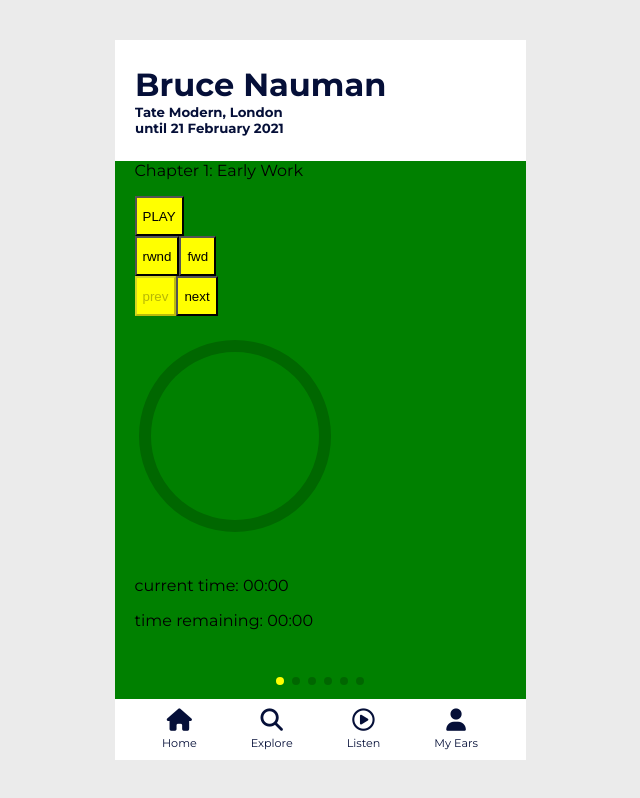
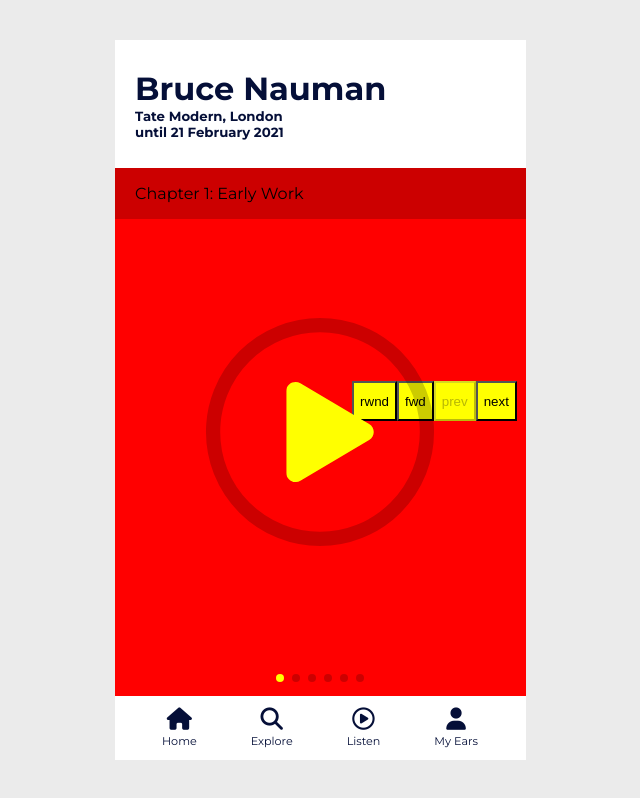
Before and after one commit to jonasvanbuel/all-ears-test-player, a React (Create React App) app: page / in a window 1280 px wide. Shown: the whole page, without its empty margins (320-960 px from the left). Built offline with nearby package versions, Linux system fonts and the light colour scheme.

Commit message:
progressCircle and Play and Pause initial setup - redo calculation degrees

```diff
--- a/src/components/Player/Player.jsx
+++ b/src/components/Player/Player.jsx
@@ -17,6 +17,7 @@ SwiperCore.use([Navigation, Pagination]);
 const Player = () => {
   const { chapters } = usePlayer();
 
+  // Breaking safari
   const handleSlideChange = (swiper) => {
     const prevAudio = utils.getAudioEl(swiper.previousIndex + 1)
     const curAudio = utils.getAudioEl(swiper.realIndex + 1)
--- /dev/null
+++ b/src/components/Player/styles/Chapter.scss
@@ -0,0 +1,49 @@
+@import './config.scss';
+
+.chapter {
+  background-color: green;
+
+  height: 100%;
+  width: 100%;
+  // padding: 32px 20px;
+}
+
+.chapter-details {
+  background-color: rgba(0,0,0,0.2);
+  position: absolute;
+  width: 100%;
+  z-index: 2;
+}
+
+.chapter-details > .chapter-title {
+  margin-top: 0px;
+}
+
+.controls {
+  background-color: red;
+
+  position: absolute;
+  height: 100%;
+  width: 100%;
+  z-index: 1;
+}
+
+.controls .play,
+.controls .pause {
+  color: yellow;
+  height: 100px;
+
+  position: absolute;
+  left: 50%;
+  top: 50%;
+  transform: translate(-50%, -50%);
+}
+
+.play {
+  margin-left: 10px;
+}
+
+.pBtn {
+  background-color: yellow;
+  height: 40px;
+}
--- a/src/components/Player/styles/Player.scss
+++ b/src/components/Player/styles/Player.scss
@@ -1,7 +1,4 @@
 @import './config.scss';
-
-
-
 
 #player {
   background-color: orange;
@@ -11,26 +8,7 @@
   max-height: 100%;
 
   display: flex;
-  // overflow: scroll;
 }
-
-.chapter {
-  background-color: green;
-
-  height: 100%;
-  width: 100%;
-  padding: 32px 20px;
-}
-
-.chapter-title {
-  margin-top: 0px;
-}
-
-.pBtn {
-  background-color: yellow;
-  height: 40px;
-}
-
 
 // SWIPER
 .swiper-container {
--- a/src/components/Player/styles/ProgressCircle.scss
+++ b/src/components/Player/styles/ProgressCircle.scss
@@ -1,19 +1,18 @@
 @import './config.scss';
 
-// Local variables?
-$progress-circle-width: 200px;
 $stroke-width: 6px;
-
 $color-total-time: rgba(1, 1, 1, 0.2);
 $color-time-elapsed: yellow;
 
+
+
 .progress-circle {
+  height: $progress-circle-height;
+
   position: relative;
-  width: $progress-circle-width;
-  height: $progress-circle-width;
-  transform: scaleX(-1);
-
-  margin: 20px 0;
+  left: 50%;
+  top: 50%;
+  transform: scaleX(-1) translate(50%, -50%);
 }
 
 .circle-container {
--- a/src/components/Player/styles/_config.scss
+++ b/src/components/Player/styles/_config.scss
@@ -7,6 +7,7 @@ $main-font-family: 'Montserrat', sans-serif;
 $banner-height: 16vh;
 $player-height: 76vh;
 $footer-height: 8vh;
+$progress-circle-height: 45%;
 
 // Paddings and margins
 
--- a/src/components/Player/subComponents/Chapter.js
+++ b/src/components/Player/subComponents/Chapter.js
@@ -7,6 +7,7 @@ import Rwnd from './Rwnd';
 import Fwd from './Fwd';
 import ProgressCircle from './ProgressCircle';
 
+import '../styles/Chapter.scss';
 
 const Chapter = ({ chapter }) => {
   const { chapterNumber, title, audioSrc } = chapter;
@@ -24,11 +25,14 @@ const Chapter = ({ chapter }) => {
 
   return (
     <div id={`ch-${chapterNumber}`} className="chapter">
-      <p className="chapter-title">{`Chapter ${chapterNumber}: ${title}`}</p>
+      <div className="chapter-details">
+        <div className="horizontal-container">
+          <p className="chapter-title">{`Chapter ${chapterNumber}: ${title}`}</p>
+        </div>
+      </div>
 
       <audio
         id={`ch-${chapterNumber}-audio`}
-        className='player'
         autoPlay={false}
         preload="auto"
       >
@@ -36,31 +40,27 @@ const Chapter = ({ chapter }) => {
         <source src={audioSrc[1]} type="audio/mpeg" />
       </audio>
 
-      {playing ?
-        <Pause playing={playing} onClick={handlePause} /> :
-        <Play playing={playing} onClick={handlePlay} />
-      }
-
-      <div>
+      <div className="controls">
+        <ProgressCircle
+          chapterNumber={chapterNumber}
+          curTime={curTime}
+          duration={duration}
+          setCurTimeAudio={setCurTimeAudio}
+        />
+        {playing ?
+          <Pause playing={playing} onClick={handlePause} /> :
+          <Play playing={playing} onClick={handlePlay} />
+        }
         <Rwnd onClick={handleRwnd} />
         <Fwd onClick={handleFwd} />
-      </div>
-
-      <div>
         <button className="prevBtn pBtn">prev</button>
         <button className="nextBtn pBtn">next</button>
       </div>
 
-      <ProgressCircle
-        chapterNumber={chapterNumber}
-        curTime={curTime}
-        duration={duration}
-        setCurTimeAudio={setCurTimeAudio}
-      />
-
-      <p>current time: {utils.formatTime(curTime)}</p>
-      <p>time remaining: {utils.formatTime(Math.floor(duration) - curTime)}</p>
-
+      <div className="timings">
+        <h3 className="current-time">{utils.formatTime(curTime)}</h3>
+        <h3 className="time-remaining">{utils.formatTime(Math.floor(duration) - curTime)}</h3>
+      </div>
     </div>
   );
 }
--- a/src/components/Player/subComponents/Pause.js
+++ b/src/components/Player/subComponents/Pause.js
@@ -1,13 +1,19 @@
 const Pause = (props) => {
-  const { playing, onClick } = props;
+  const { onClick } = props;
 
   return (
-    <button
-      className="pBtn pause"
+    <svg
+      className="pause"
+      xmlns="http://www.w3.org/2000/svg"
+      viewBox="0 0 448 512"
       onClick={onClick}
     >
-      PAUSE
-    </button>
+      <path
+        fill="currentColor"
+        d="M144 479H48c-26.5 0-48-21.5-48-48V79c0-26.5 21.5-48 48-48h96c26.5 0 48 21.5 48 48v352c0 26.5-21.5 48-48 48zm304-48V79c0-26.5-21.5-48-48-48h-96c-26.5 0-48 21.5-48 48v352c0 26.5 21.5 48 48 48h96c26.5 0 48-21.5 48-48z"
+      >
+      </path>
+    </svg>
   )
 }
 
--- a/src/components/Player/subComponents/Play.js
+++ b/src/components/Player/subComponents/Play.js
@@ -1,13 +1,19 @@
 const Play = (props) => {
-  const { playing, onClick } = props;
+  const { onClick } = props;
 
   return (
-    <button
-      className="pBtn play"
+    <svg
+      className="play"
+      xmlns="http://www.w3.org/2000/svg"
+      viewBox="0 0 448 512"
       onClick={onClick}
     >
-      PLAY
-    </button>
+      <path
+        fill="currentColor"
+        d="M424.4 214.7L72.4 6.6C43.8-10.3 0 6.1 0 47.9V464c0 37.5 40.7 60.1 72.4 41.3l352-208c31.4-18.5 31.5-64.1 0-82.6z"
+      >
+      </path>
+    </svg>
   )
 }
 
```
